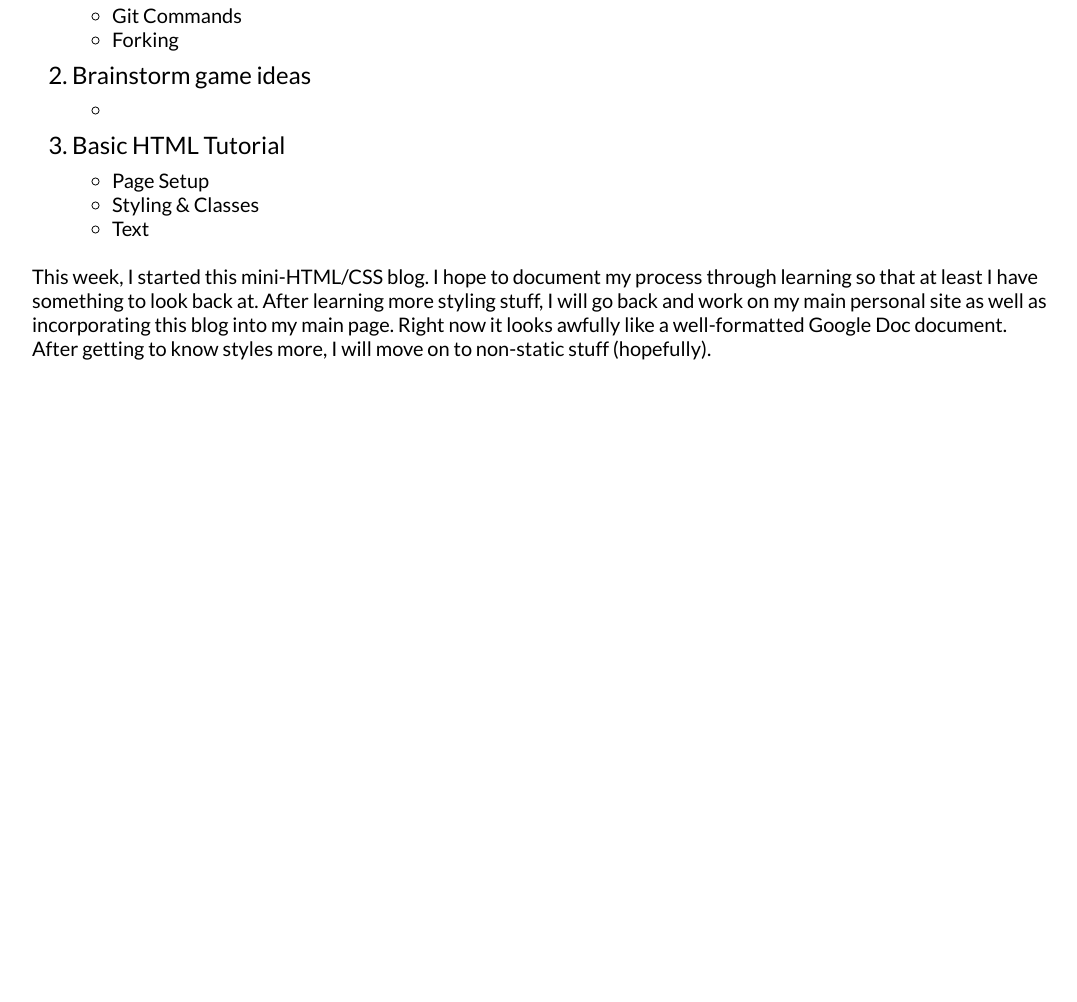
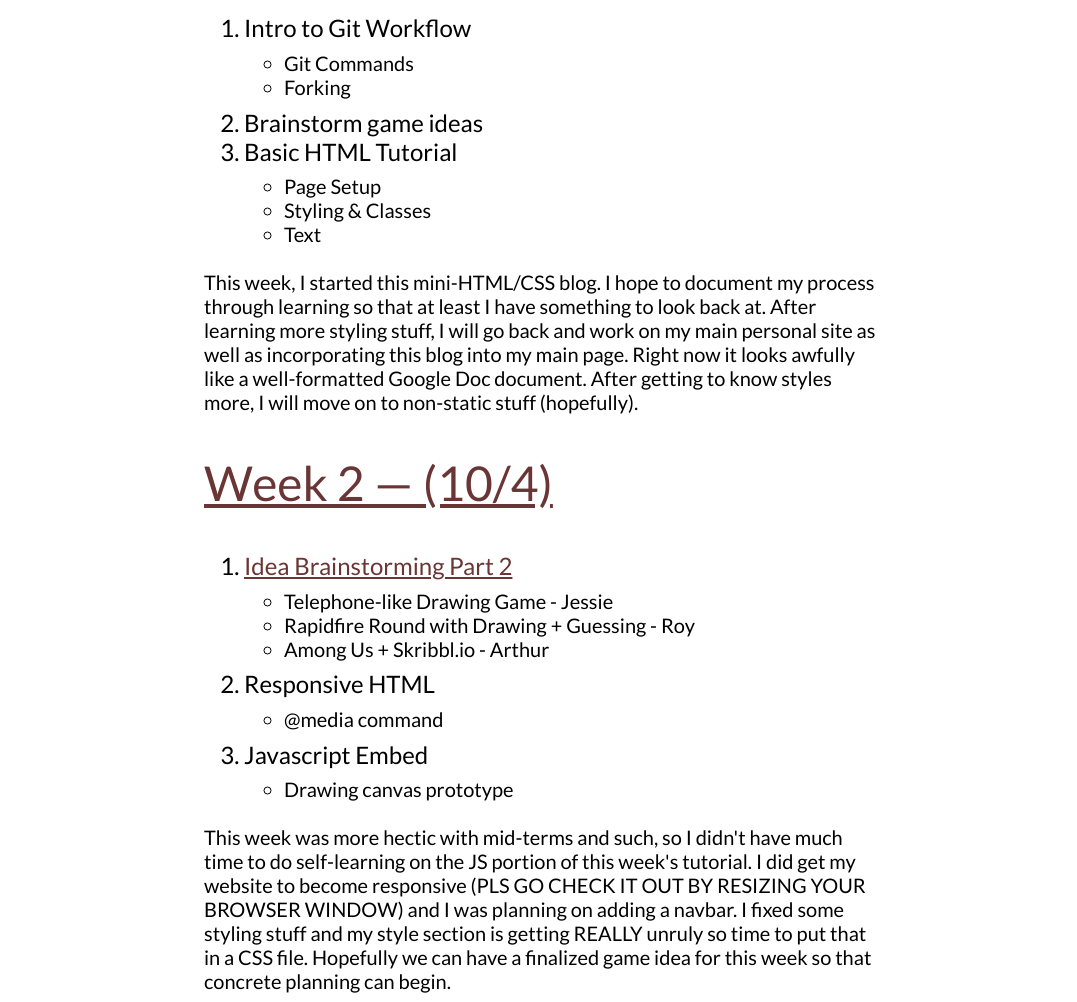
Before and after one commit to royh02/old-site, a plain HTML site: page scribbl_blog.html in a window 1280 px wide. Shown: the part 513-1515 px from the top of the page, without its empty margins (96-1173 px from the left). Before the commit the page ends 881 px from the top, so only its background shows below. Drawn offline with Linux system fonts and the light colour scheme.

Commit message:
updated blog

```diff
--- a/scribbl_blog.html
+++ b/scribbl_blog.html
@@ -9,11 +9,13 @@
 h1 {
     font-family: 'Lora', serif;
     font-weight: 400;
-    font-size: 72px;
+    font-size: 56px;
     background-color: #bcd4e6;
     border-bottom-style: solid;
     border-bottom-color: black;
     text-align: center;
+    margin-top: 0%;
+    padding: 60px;
 }
 h2 {
     font-family: "Lato", serif;
@@ -22,11 +24,14 @@ h2 {
     border-bottom-color: black;
 }
 body {
+    margin: 0%;
+}
+.blog {
     font-family: 'Lato', serif;
     font-weight: 20;
     font-size: 24px;
-    padding-left: 5em;
-    padding-right: 5em;
+    padding-left: 300px;
+    padding-right: 300px;
 }
 .desc {
     font-family: 'Lato', serif;
@@ -40,6 +45,9 @@ body {
 }
 .strikethru {
     text-decoration: line-through;
+}
+.column {
+    background-color: #bcd4e6;
 }
 a:link {
   color: #6a3535;
@@ -56,6 +64,24 @@ a:hover {
   background-color: transparent;
   text-shadow: #fff;
 }
+@media only screen and (max-width: 1200px){
+    h1 {
+        background-color: #bce6d2;
+    }
+    .blog {
+        padding-left: 100px;
+        padding-right: 100px;
+    }
+}
+@media only screen and (max-width: 420px){
+    h1 {
+        background-color: #e6bce0;
+    }
+    .blog {
+        padding-left: 50px;
+        padding-right: 50px;
+    }
+}
 </style>
 <h1>
     Scribbl.IEEE
@@ -63,6 +89,7 @@ a:hover {
     Activity Blog
 </h1>
 <body>
+    <div class="blog">
     <i class="desc">
         *Note: You can only access the Doc hyperlinks
         if you are part of the Scribbl.IEEE team :)
@@ -90,9 +117,6 @@ a:hover {
         </li>
             <li>
                 Brainstorm game ideas
-                <ul class="desc">
-                    <li></li>
-                </ul>
             </li>
             <li>
                 Basic HTML Tutorial
@@ -115,5 +139,44 @@ a:hover {
             more, I will move on to non-static stuff
             (hopefully).
         </p>
+    <h2>
+        <a href="https://bit.ly/33QclPD">
+            Week 2 — (10/4)
+        </a>
+    </h2>
+    <ol>
+        <li>
+            <a href="https://bit.ly/30UiI2x">
+                Idea Brainstorming Part 2
+            </a>
+            <ul class="desc">
+                <li>Telephone-like Drawing Game - Jessie</li>
+                <li>Rapidfire Round with Drawing + Guessing - Roy</li>
+                <li>Among Us + Skribbl.io - Arthur</li>
+            </ul>
+            <li>
+                Responsive HTML
+                <ul class="desc">
+                    <li>@media command</li>
+                </ul>
+            </li>
+            <li>
+                Javascript Embed
+                <ul class="desc">
+                    <li>Drawing canvas prototype</li>
+                </ul>
+            </li>
+        </ol>
+        <p class="desc">
+            This week was more hectic with mid-terms and such, so I didn't
+            have much time to do self-learning on the JS portion of this
+            week's tutorial. I did get my website to become responsive (PLS
+            GO CHECK IT OUT BY RESIZING YOUR BROWSER WINDOW) and I was
+            planning on adding a navbar. I fixed some styling stuff
+            and my style section is getting REALLY unruly so time to put
+            that in a CSS file. Hopefully we can have a finalized game idea
+            for this week so that concrete planning can begin.
+        </p>
+    </div>
 </body>
 </html>
```
Lines whose indentation alone changed are shown as unchanged.
